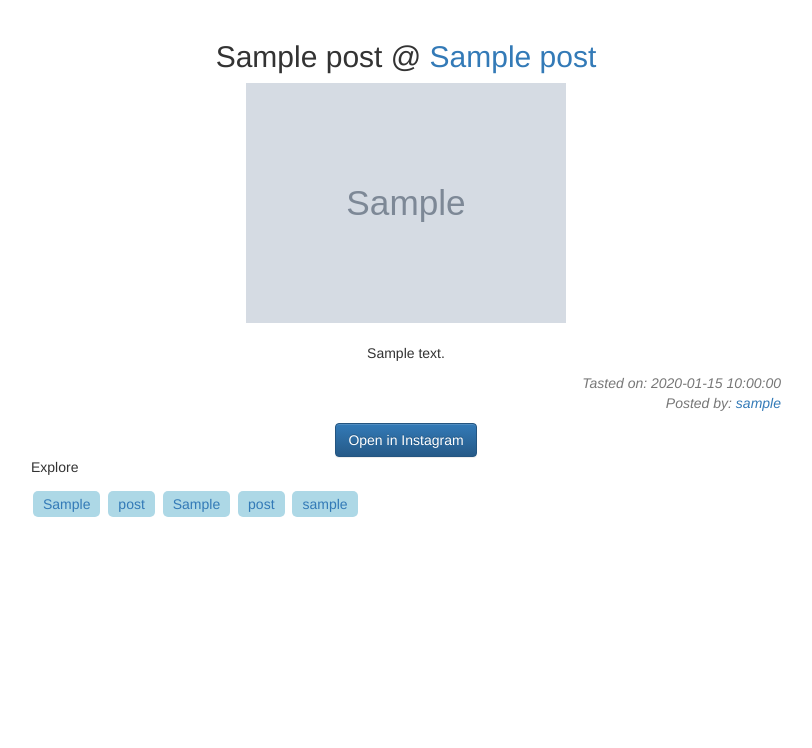
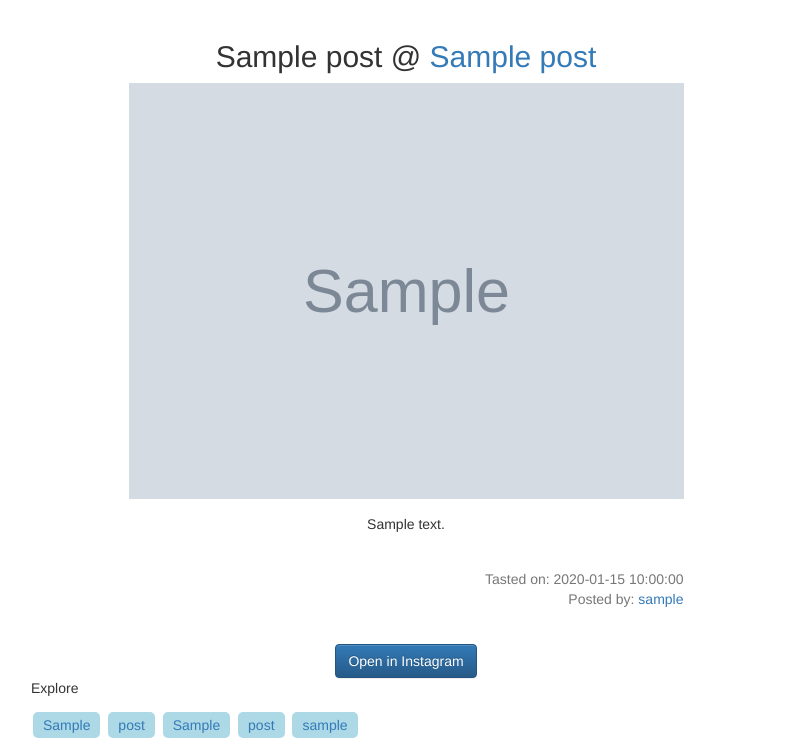
Before and after one commit to kamikaz1k/food-blog, a Flask app: page /post/1 in a window 1280 px wide. Shown: the part 52-800 px from the top of the page, without its empty margins (234-1046 px from the left). Run offline with Flask 2, Linux system fonts and the light colour scheme; tables that the repository leaves empty hold one stand-in row (values such as "Sample post"); grey boxes marked "Sample" are stand-in pictures; parts of the project's set-up code (start-up, migrations or seed data) failed here and were passed over; some libraries are stand-ins or nearby versions.

Commit message:
updated post page layout for spacing and description width

```diff
--- a/templates/view-post.html
+++ b/templates/view-post.html
@@ -16,6 +16,17 @@
         background-color: lightblue;
         border-radius: 5px;
       }
+      .post-img {
+        width: 100%;
+      }
+      .food-caption {
+        margin-top: 15px;
+        margin-bottom: 35px;
+      }
+      .subcaption {
+        text-align: right;
+        margin-bottom: 35px;
+      }
       </style>
 </head>
 
@@ -32,7 +43,7 @@
     <div class="container">
 
       <div class="row">
-        <div class="col-md-8 col-md-offset-2" style="text-align:center;">
+        <div class="col-lg-6 col-md-6 col-sm-6 col-xs-12 col-lg-offset-3 col-md-offset-3 col-sm-offset-3 " style="text-align:center;">
           <h2>
             {% if food_name %}
                 {{ food_name }}
@@ -40,10 +51,9 @@
                 {{food_caption[0:15] + "..."}}
             {% endif %} @ <span><a class="location-link" href="/search?location_name={{location_name|urlencode}}">{{location_name}}</a></span>
           </h2>
-          <img src="{{image_link}}" style="width: 100%; max-width:320px;">
-          <br><br>
-          <p>{{food_caption}}</p>
-          <p class="text-muted" style="text-align:right;font-style:italic;">Tasted on: {{post_date}}<br>Posted by: <a href="https://www.instagram.com/{{username}}/">{{username}}<a/></p>
+          <img class="post-img" src="{{image_link}}">
+          <p class="food-caption">{{food_caption}}</p>
+          <p class="text-muted subcaption">Tasted on: {{post_date}}<br>Posted by: <a href="https://www.instagram.com/{{username}}/">{{username}}<a/></p>
           <a class="btn btn-primary" href="https://www.instagram.com/p/{{post_id}}/">Open in Instagram</a>
         </div>
       </div>
```
